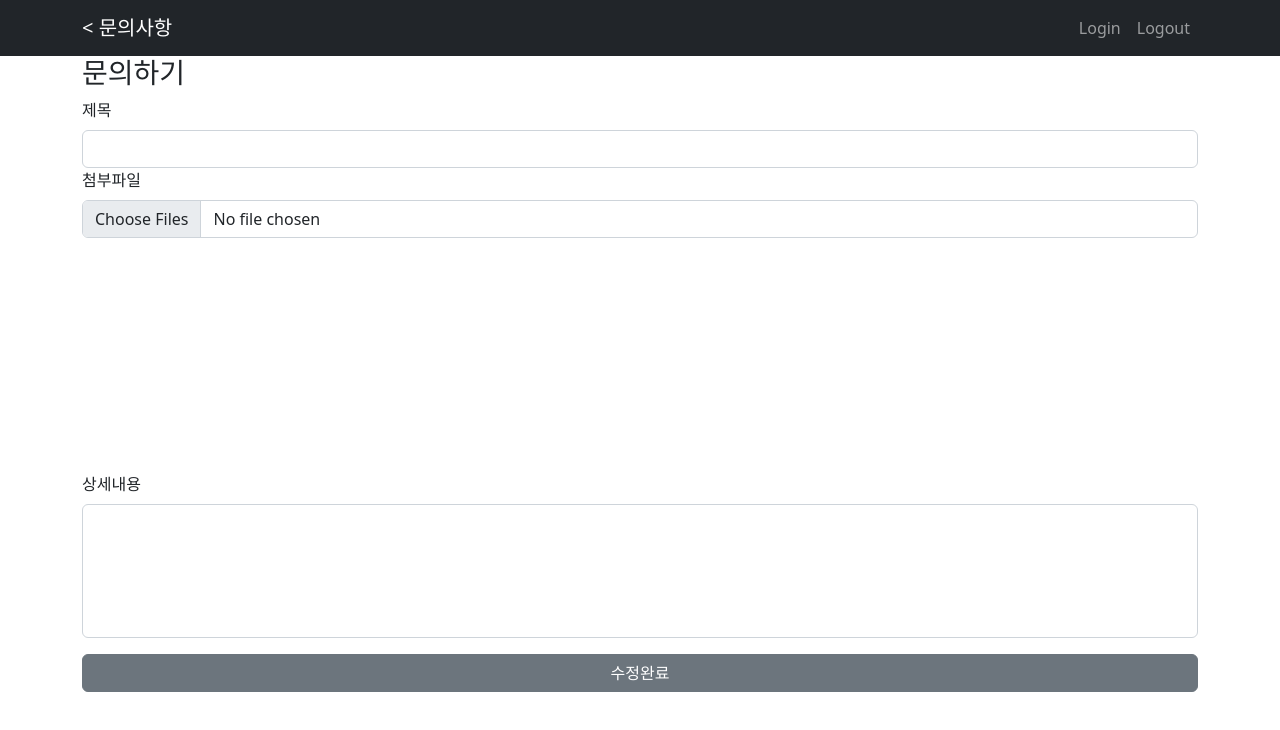
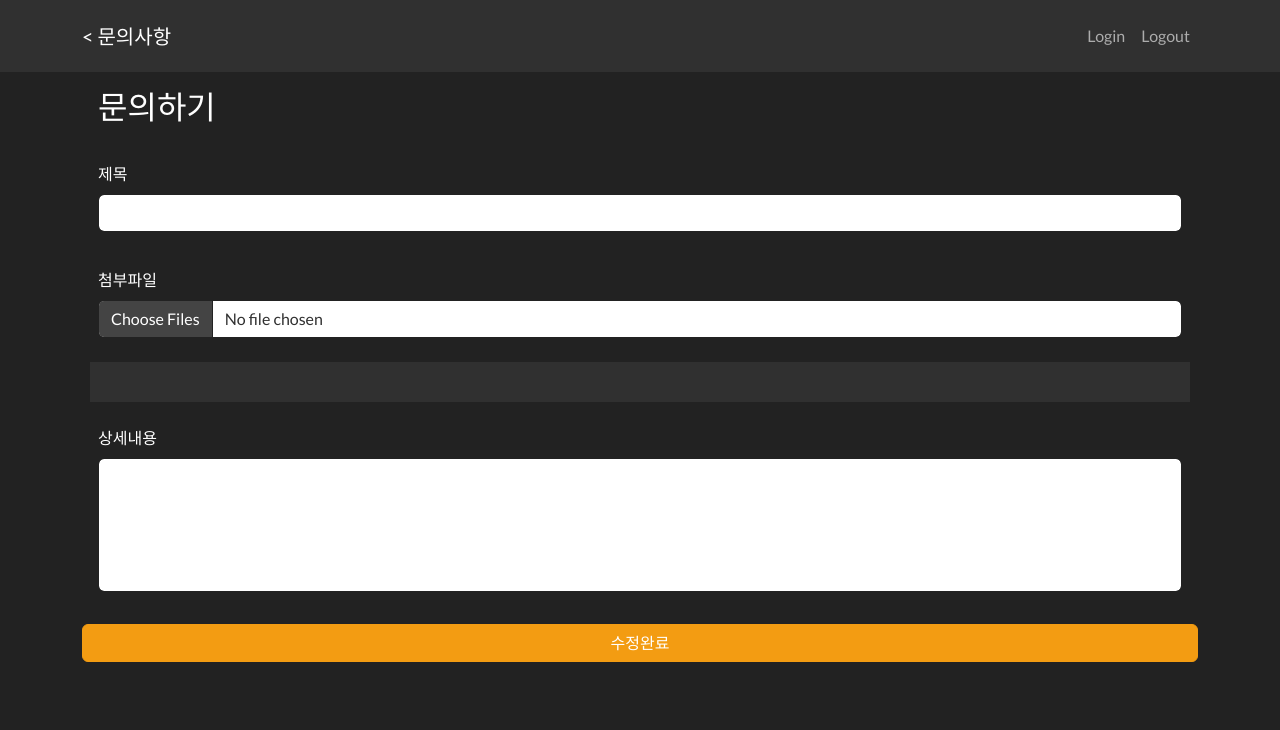
Before and after one commit to HJK9810/BoardProject-React, a React (Create React App) app: page /edit/1 in a window 1280 px wide. Shown: the top 730 px of the page. Built offline with nearby package versions, Linux system fonts and the light colour scheme; no server answers.

Commit message:
set css theme

```diff
--- a/src/App.scss
+++ b/src/App.scss
@@ -1,41 +1,6 @@
+@import "./style/variables";
 @import "~bootstrap/scss/bootstrap";
 
-.scroll-image {
-  display: flex;
-  margin: 30px 0;
+@import "./style/bootswatch";
 
-  img {
-    width: calc(33.333% - 10px);
-    margin: 0 15px 15px 0;
-  }
-
-  img:last-child {
-    margin-right: 0;
-  }
-}
-
-@media screen and (max-width: 480px) {
-  .scroll-image {
-    flex-wrap: nowrap;
-    justify-content: flex-start;
-    position: relative;
-    width: 105%;
-    left: -7%;
-    padding: 0 7%;
-    overflow-y: hidden;
-    overflow-x: auto;
-    -ms-overflow-style: none;
-    -webkit-overflow-scrolling: touch;
-
-    img {
-      display: block;
-      flex: 0 0 auto;
-      width: 80%;
-      margin: 0 15px 0 0;
-    }
-
-    img:last-of-type {
-      margin-right: 0;
-    }
-  }
-}
+@import "./style/imagescroll";
--- a/src/screen/answer.screen.jsx
+++ b/src/screen/answer.screen.jsx
@@ -9,11 +9,11 @@ function Answer(props) {
         ? answers.map((el, i) => {
             return (
               <div key={i} className="mt-3">
-                <h4>답변내용</h4>
-                <p>
+                <h5 className="p-3 mb-1 ">답변내용</h5>
+                <p className="p-2 m-1 mb-0">
                   <Moment date={el.createdDate} format="YYYY.MM.DD" />
                 </p>
-                <div>{el.contents}</div>
+                <div className="p-3 m-2 mt-0 bg-dark">{el.contents}</div>
               </div>
             );
           })
--- a/src/screen/edit.screen.jsx
+++ b/src/screen/edit.screen.jsx
@@ -40,23 +40,23 @@ function Edit() {
 
   return (
     <Container>
-      <h3>문의하기</h3>
+      <h3 className="p-3 mb-1">문의하기</h3>
       <Form>
-        <Form.Group>
+        <Form.Group className="p-3 mt-1">
           <Form.Label>제목</Form.Label>
           <Form.Control type="text" maxLength={256} value={title} onChange={(e) => setTitle(e.target.value)} />
         </Form.Group>
-        <Form.Group>
+        <Form.Group className="p-3 mt-1">
           <Form.Label>첨부파일</Form.Label>
           <Form.Control type="file" multiple onChange={(e) => setFiles(e.target.files)} />
         </Form.Group>
         <ImageView image={image} setImage={(p) => setImage(p)} check={true} />
-        <Form.Group>
+        <Form.Group className="p-3 mt-1">
           <Form.Label>상세내용</Form.Label>
           <Form.Control as="textarea" rows={5} style={{resize: "none"}} value={contents} onChange={(e) => setContents(e.target.value)} />
         </Form.Group>
       </Form>
-      <button className="btn btn-secondary mt-3" style={{width: 100 + "%"}} onClick={submit}>
+      <button className="btn btn-warning mt-3" style={{width: 100 + "%"}} onClick={submit}>
         수정완료
       </button>
     </Container>
--- a/src/screen/image.view.jsx
+++ b/src/screen/image.view.jsx
@@ -2,31 +2,34 @@ import {useEffect} from "react";
 import BoardService from "../service/BoardService";
 
 function ImageView(props) {
-  const check = props.check;
   const image = props.image;
+  const widthSize = 200 + "px";
 
   useEffect(() => {}, [image]);
 
   const showImage = (root, idx) => {
     const lastIndex = root.lastIndexOf(")");
 
-    return <img id={idx} name={root.substring(1, lastIndex)} key={idx} src={BoardService.fullFileURL(root.substring(lastIndex + 1))} width={300 + "px"} onClick={check ? delImage : () => {}} />;
+    return <img id={idx} name={root.substring(1, lastIndex)} key={idx} src={BoardService.fullFileURL(root.substring(lastIndex + 1))} className="m-1" width={widthSize} onClick={checkClick} />;
+  };
+
+  const checkClick = () => {
+    return props.check ? delImage() : () => {};
   };
 
   const delImage = (e) => {
     e.preventDefault();
 
-    const result = window.confirm(`해당 이미지 '${e.target.name}'를 삭제하시겠습니까?\n 한번 삭제한 이미지는 저장시 되돌릴수 없습니다.`);
-    if (result) {
-      const idx = e.target.id;
-      image.splice(idx, 1);
+    if (window.confirm(`해당 이미지 '${e.target.name}'를 삭제하시겠습니까?\n 한번 삭제한 이미지는 저장시 되돌릴수 없습니다.`)) {
+      image.splice(e.target.id, 1);
+      props.setImage(image);
+
       alert("삭제되었습니다.");
-      props.setImage(image);
     } else alert("취소되었습니다.");
   };
 
   return (
-    <div className="mt-1 scroll-image" style={{height: 200 + "px"}}>
+    <div className="p-3 m-2 bg-dark scroll-image" style={{height: image.length != 0 ? widthSize : 40 + "px"}}>
       {image ? image.map((el, i) => (el ? showImage(el, i) : null)) : null}
     </div>
   );
--- /dev/null
+++ b/src/style/_bootswatch.scss
@@ -0,0 +1,83 @@
+// Darkly 5.2.2
+// Bootswatch
+
+// Variables
+
+$web-font-path: "https://fonts.googleapis.com/css2?family=Lato:ital,wght@0,400;0,700;1,400&display=swap" !default;
+@if $web-font-path {
+  @import url($web-font-path);
+}
+
+:root {
+  color-scheme: dark;
+}
+
+// Typography
+
+.blockquote {
+  &-footer {
+    color: $gray-600;
+  }
+}
+
+// Forms
+
+.form-control {
+  color-scheme: light;
+}
+
+.input-group-addon {
+  color: $white;
+}
+
+.form-floating > label {
+  color: $gray-700;
+}
+
+// Navs
+
+.nav-tabs,
+.nav-pills {
+  .nav-link,
+  .nav-link.active,
+  .nav-link.active:focus,
+  .nav-link.active:hover,
+  .nav-item.open .nav-link,
+  .nav-item.open .nav-link:focus,
+  .nav-item.open .nav-link:hover {
+    color: $white;
+  }
+}
+
+.breadcrumb a {
+  color: $white;
+}
+
+.pagination {
+  a:hover {
+    text-decoration: none;
+  }
+}
+
+// Indicators
+
+.alert {
+  color: $white;
+  border: none;
+
+  a,
+  .alert-link {
+    color: $white;
+    text-decoration: underline;
+  }
+
+  @each $color, $value in $theme-colors {
+    &-#{$color} {
+      @if $enable-gradients {
+        background: $value linear-gradient(180deg, mix($white, $value, 15%), $value) repeat-x;
+      } @else {
+        background-color: $value;
+      }
+    }
+  }
+}
--- /dev/null
+++ b/src/style/_imagescroll.scss
@@ -0,0 +1,39 @@
+.scroll-image {
+  display: flex;
+  margin: 30px 0;
+
+  img {
+    width: calc(33.333% - 10px);
+    margin: 0 15px 15px 0;
+  }
+
+  img:last-child {
+    margin-right: 0;
+  }
+}
+
+@media screen and (max-width: 480px) {
+  .scroll-image {
+    flex-wrap: nowrap;
+    justify-content: flex-start;
+    position: relative;
+    width: 105%;
+    left: -7%;
+    padding: 0 7%;
+    overflow-y: hidden;
+    overflow-x: auto;
+    -ms-overflow-style: none;
+    -webkit-overflow-scrolling: touch;
+
+    img {
+      display: block;
+      flex: 0 0 auto;
+      width: 80%;
+      margin: 0 15px 0 0;
+    }
+
+    img:last-of-type {
+      margin-right: 0;
+    }
+  }
+}
--- /dev/null
+++ b/src/style/_variables.scss
@@ -0,0 +1,173 @@
+// Darkly 5.2.2
+// Bootswatch
+
+$theme: "darkly" !default;
+
+//
+// Color system
+//
+
+$white: #fff !default;
+$gray-100: #f8f9fa !default;
+$gray-200: #ebebeb !default;
+$gray-300: #dee2e6 !default;
+$gray-400: #ced4da !default;
+$gray-500: #adb5bd !default;
+$gray-600: #888 !default;
+$gray-700: #444 !default;
+$gray-800: #303030 !default;
+$gray-900: #222 !default;
+$black: #000 !default;
+
+$blue: #375a7f !default;
+$indigo: #6610f2 !default;
+$purple: #6f42c1 !default;
+$pink: #e83e8c !default;
+$red: #e74c3c !default;
+$orange: #fd7e14 !default;
+$yellow: #f39c12 !default;
+$green: #00bc8c !default;
+$teal: #20c997 !default;
+$cyan: #3498db !default;
+
+$primary: $blue !default;
+$secondary: $gray-700 !default;
+$success: $green !default;
+$info: $cyan !default;
+$warning: $yellow !default;
+$danger: $red !default;
+$light: $gray-500 !default;
+$dark: $gray-800 !default;
+
+$min-contrast-ratio: 1.9 !default;
+
+// Body
+
+$body-bg: $gray-900 !default;
+$body-color: $white !default;
+
+// Links
+
+$link-color: $success !default;
+
+// Fonts
+
+// stylelint-disable-next-line value-keyword-case
+$font-family-sans-serif: Lato, -apple-system, BlinkMacSystemFont, "Segoe UI", Roboto, "Helvetica Neue", Arial, sans-serif, "Apple Color Emoji", "Segoe UI Emoji", "Segoe UI Symbol" !default;
+$h1-font-size: 3rem !default;
+$h2-font-size: 2.5rem !default;
+$h3-font-size: 2rem !default;
+$text-muted: $gray-600 !default;
+
+// Tables
+
+$table-border-color: $gray-700 !default;
+
+$table-bg-scale: 0% !default;
+
+// Forms
+
+$input-bg: $white !default;
+$input-color: $gray-800 !default;
+$input-border-color: $body-bg !default;
+$input-group-addon-color: $gray-500 !default;
+$input-group-addon-bg: $gray-700 !default;
+
+$form-check-input-bg: $white !default;
+$form-check-input-border: none !default;
+
+$form-file-button-color: $white !default;
+
+// Dropdowns
+
+$dropdown-bg: $gray-900 !default;
+$dropdown-border-color: $gray-700 !default;
+$dropdown-divider-bg: $gray-700 !default;
+$dropdown-link-color: $white !default;
+$dropdown-link-hover-color: $white !default;
+$dropdown-link-hover-bg: $primary !default;
+
+// Navs
+
+$nav-link-padding-x: 2rem !default;
+$nav-link-disabled-color: $gray-500 !default;
+$nav-tabs-border-color: $gray-700 !default;
+$nav-tabs-link-hover-border-color: $nav-tabs-border-color $nav-tabs-border-color transparent !default;
+$nav-tabs-link-active-color: $white !default;
+$nav-tabs-link-active-border-color: $nav-tabs-border-color $nav-tabs-border-color transparent !default;
+
+// Navbar
+
+$navbar-padding-y: 1rem !default;
+$navbar-dark-color: rgba($white, 0.6) !default;
+$navbar-dark-hover-color: $white !default;
+$navbar-light-color: rgba($gray-900, 0.7) !default;
+$navbar-light-hover-color: $gray-900 !default;
+$navbar-light-active-color: $gray-900 !default;
+$navbar-light-toggler-border-color: rgba($gray-900, 0.1) !default;
+
+// Pagination
+
+$pagination-color: $white !default;
+$pagination-bg: $success !default;
+$pagination-border-width: 0 !default;
+$pagination-border-color: transparent !default;
+$pagination-hover-color: $white !default;
+$pagination-hover-bg: lighten($success, 10%) !default;
+$pagination-hover-border-color: transparent !default;
+$pagination-active-bg: $pagination-hover-bg !default;
+$pagination-active-border-color: transparent !default;
+$pagination-disabled-color: $white !default;
+$pagination-disabled-bg: darken($success, 15%) !default;
+$pagination-disabled-border-color: transparent !default;
+
+// Cards
+
+$card-cap-bg: $gray-700 !default;
+$card-bg: $gray-800 !default;
+
+// Popovers
+
+$popover-bg: $gray-800 !default;
+$popover-header-bg: $gray-700 !default;
+
+// Toasts
+
+$toast-background-color: $gray-700 !default;
+$toast-header-background-color: $gray-800 !default;
+
+// Modals
+
+$modal-content-bg: $gray-800 !default;
+$modal-content-border-color: $gray-700 !default;
+$modal-header-border-color: $gray-700 !default;
+
+// Progress bars
+
+$progress-bg: $gray-700 !default;
+
+// List group
+
+$list-group-color: $body-color !default;
+$list-group-bg: $gray-800 !default;
+$list-group-border-color: $gray-700 !default;
+$list-group-hover-bg: $gray-700 !default;
+$list-group-action-hover-color: $list-group-color !default;
+$list-group-action-active-bg: $gray-900 !default;
+
+// Breadcrumbs
+
+$breadcrumb-padding-y: 0.375rem !default;
+$breadcrumb-padding-x: 0.75rem !default;
+$breadcrumb-bg: $gray-700 !default;
+$breadcrumb-border-radius: 0.25rem !default;
+
+// Close
+
+$btn-close-color: $white !default;
+$btn-close-opacity: 0.4 !default;
+$btn-close-hover-opacity: 1 !default;
+
+// Code
+
+$pre-color: inherit !default;
```
Also changed, not shown: src/screen/add.screen.jsx (+5 -5 lines), src/screen/board.screen.jsx (+6 -6 lines), src/screen/login.screen.jsx (+8 -4 lines), src/screen/view.screen.jsx (+8 -8 lines).
